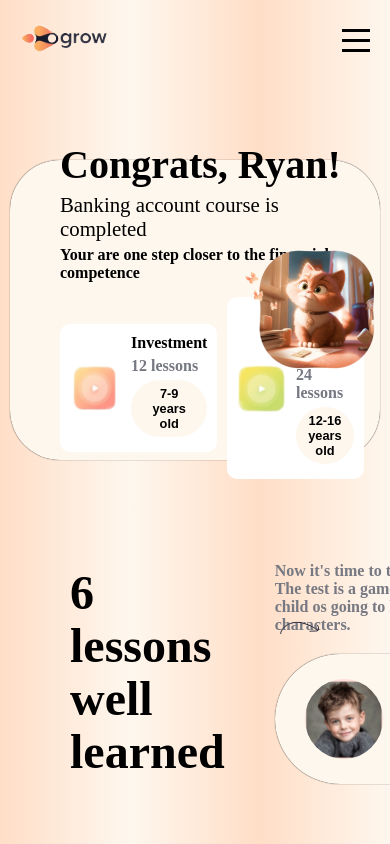
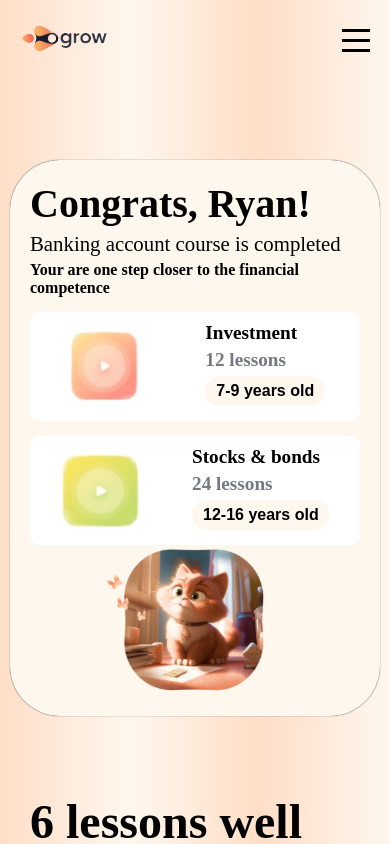
Before and after one commit to MbiamouRichy/Growly, an Angular app: page /plan in a window 390 px wide. Built offline with nearby package versions, Linux system fonts and the light colour scheme.

Commit message:
responsive  4 :plan fin

```diff
--- a/src/app/plan/plan.component.scss
+++ b/src/app/plan/plan.component.scss
@@ -246,3 +246,57 @@ $color5: rgb(118,120,130);
     right: 3%;
   }
 }
+@media only screen and (max-width: 713px) {
+  .div_row1 {
+    flex-direction: column;
+    align-items: center;
+    justify-content: center;
+    height: auto;
+    padding: 20px;
+    .plan_chat{
+      position: relative;
+      width: 50%;
+
+    }
+  }
+  .div_row2{
+    position: relative;
+    bottom: unset;
+    right: unset;
+    margin-top: 60px;
+    padding: 20px;
+  }
+}
+@media only screen and (max-width: 648px) {
+  .fleche {
+    display: none;
+  }
+}
+@media only screen and (max-width: 510px) {
+  .div_row1 .div_col{
+    .div_row{
+      flex-direction: column;
+      width: 100%;
+      .div_video{
+        width: 100%;
+        p, h3 {
+          font-size: 1.2rem;
+        }
+        button{
+          font-size: 1rem;
+        }
+        img {
+          width: 81px;
+          height: 81px;
+        }
+      }
+    }
+  }
+  .div_row2{
+    flex-direction: column;
+    align-items: flex-start;
+    .div_col{
+      margin-left: unset;
+    }
+  }
+}
```
